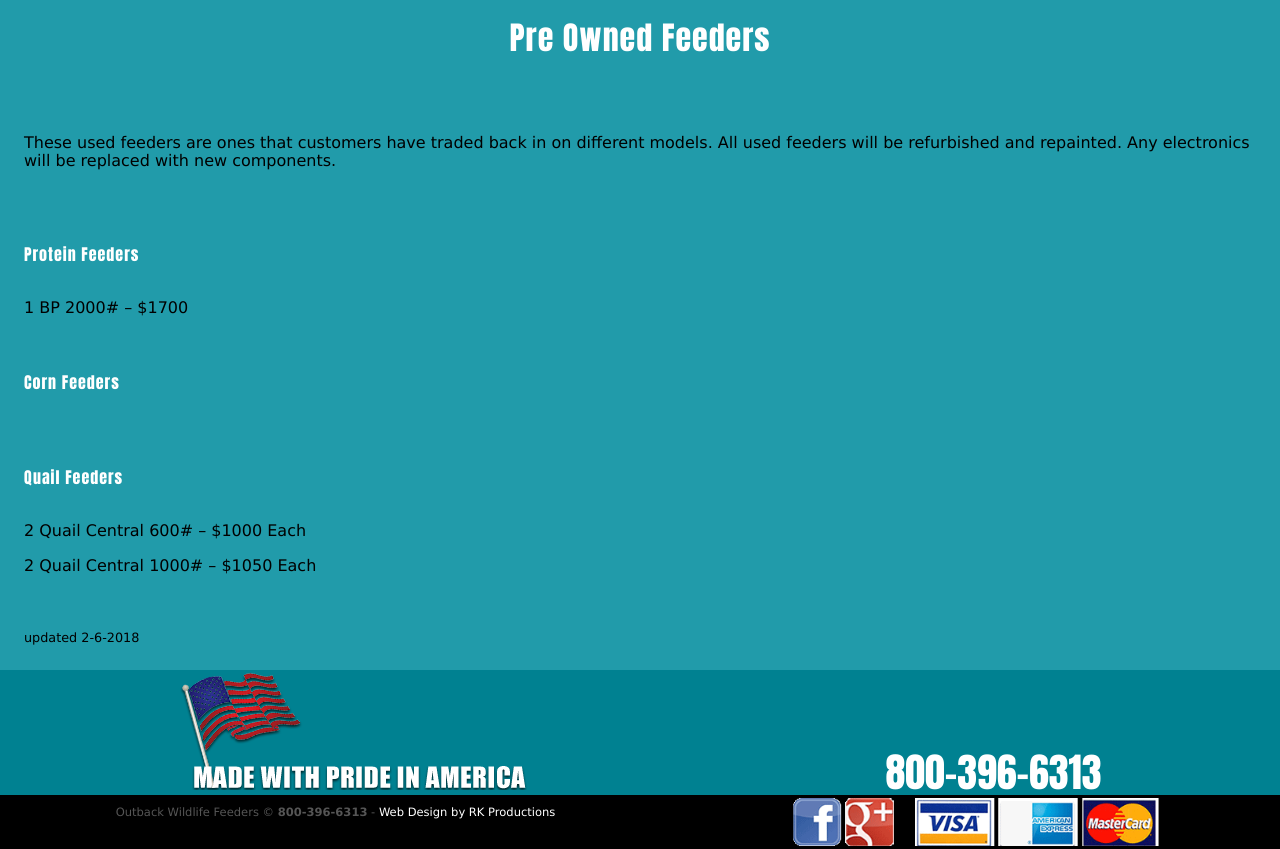
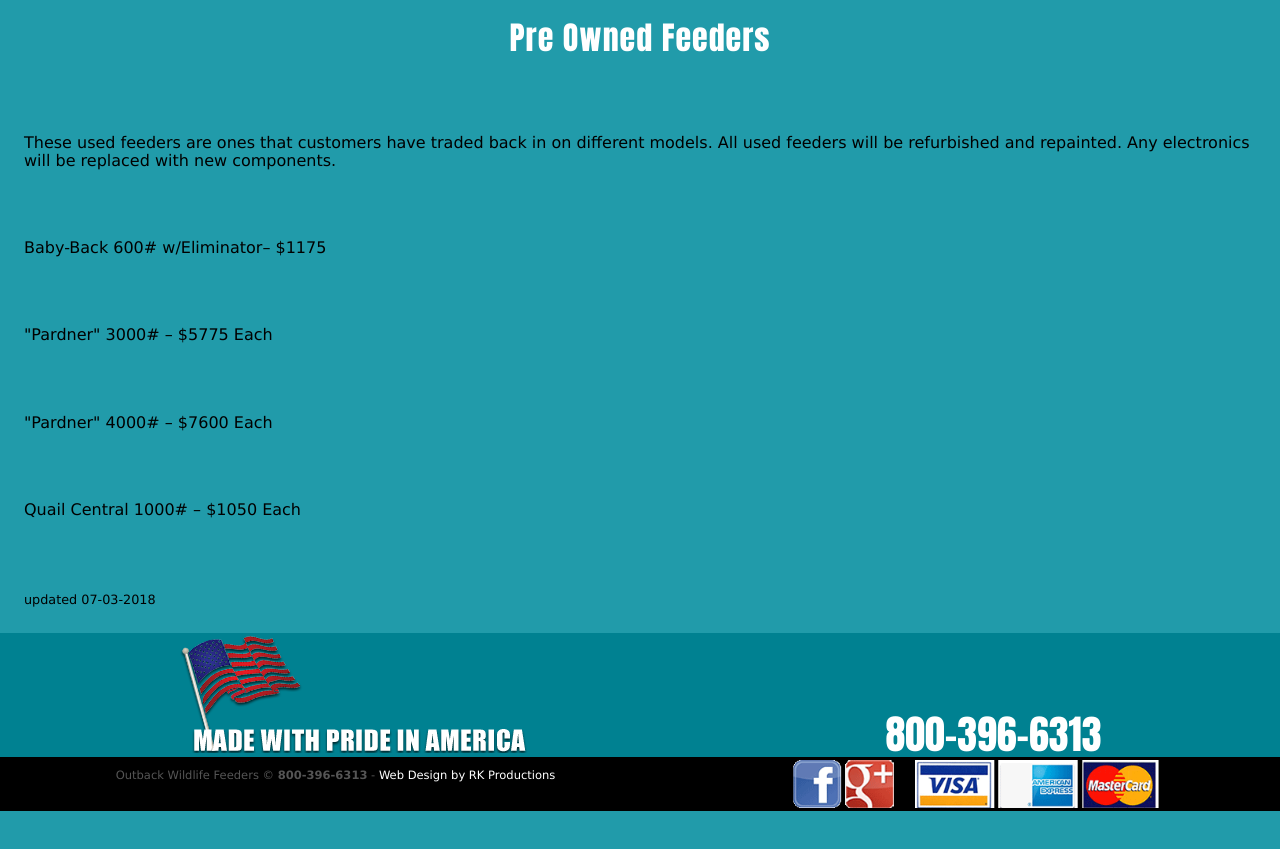
Before and after one commit to webstandardcss/outback-flexbox, a PHP site: page /pre-owned-feeders.php in a window 1280 px wide. Shown: the part 801-1650 px from the top of the page. After the commit the page ends 1612 px from the top, so only its background shows below. Run offline with PHP 8.4, Linux system fonts and the light colour scheme; data that the repository does not hold is empty; some libraries are stand-ins or nearby versions.

Commit message:
pre owned feeder page updated by somebody

```diff
--- a/pre-owned-feeders.php
+++ b/pre-owned-feeders.php
@@ -17,26 +17,25 @@ $pageKeywords = $pageTitle . "  " . $siteKeywords;
         <br>
         <br>
 
-        <h4 class="align-left">Protein Feeders </h4>
-
-        <p class="product-line">1 BP 2000# – <span class="product-price">$1700</span></p>
+        <p class="product-line">Baby-Back 600# w/Eliminator– <span class="product-price">$1175</span></p>
 
          <br>
-
-        <h4 class="align-left">Corn Feeders</h4>
-
          <br>
 
-        <h4 class="align-left">Quail Feeders</h4>
-
-        <p class="product-line">2 Quail Central 600# – <span class="product-price">$1000</span> Each</p>
-
-        <p class="product-line">2 Quail Central 1000# – <span class="product-price">$1050</span> Each</p>
-
+        <p class="product-line">"Pardner" 3000# – <span class="product-price">$5775</span> Each</p>
         <br>
         <br>
 
-        <small>updated 2-6-2018</small>
+        <p class="product-line">"Pardner" 4000# – <span class="product-price">$7600</span> Each</p>
+        <br>
+        <br>
+
+        <p class="product-line">Quail Central 1000# – <span class="product-price">$1050</span> Each</p>
+        <br>
+        <br>
+        <br>
+
+        <small>updated 07-03-2018</small>
       </section>
 
   </main>
```
